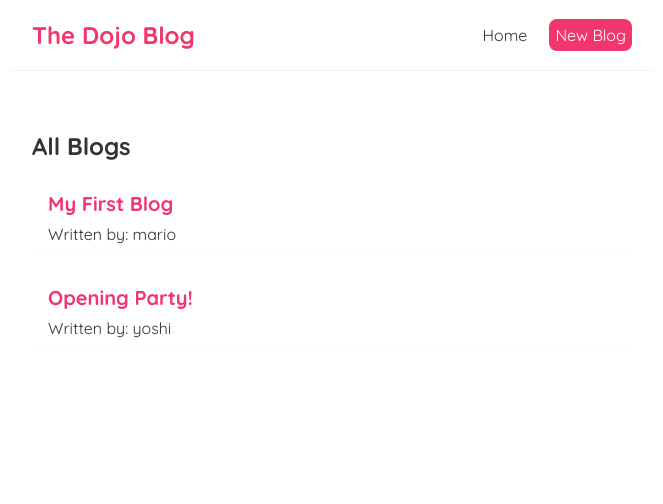
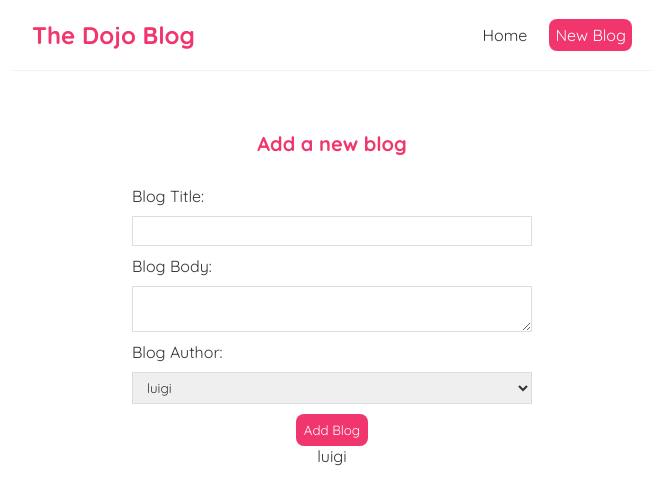
Before and after one commit to lmitchell524/dojo-blog, a React (Create React App) app: page /create in a window 1280 px wide. Shown: the top 504 px of the page, without its empty margins (308-971 px from the left). Built offline with nearby package versions, Linux system fonts and the light colour scheme; data requests are answered from the project's data file.

Commit message:
Added react router to link up additional pages. Created form to submit new blog posts

```diff
--- a/package.json
+++ b/package.json
@@ -8,6 +8,7 @@
     "@testing-library/user-event": "^13.5.0",
     "react": "^17.0.2",
     "react-dom": "^17.0.2",
+    "react-router-dom": "^5.3.0",
     "react-scripts": "5.0.0",
     "web-vitals": "^2.1.4"
   },
--- a/src/App.js
+++ b/src/App.js
@@ -1,16 +1,31 @@
 import Navbar from './Navbar';
 import Home from './Home';
+import Create from './Create';
+import BlogDetails from './BlogDetails';
+import { BrowserRouter as Router, Route, Switch } from 'react-router-dom';
 
 function App() {
   const title = "Welcome to the new blog";
 
   return (
-    <div className="App">
-      <Navbar />
-      <div className="content">
-        <Home/>
+    <Router>
+      <div className="App">
+        <Navbar />
+        <div className="content">
+          <Switch>
+            <Route exact path="/">
+              <Home />
+            </Route>
+            <Route path="/create">
+              <Create />
+            </Route>
+            <Route path="/blogs/:id">
+              <BlogDetails />
+            </Route>
+          </Switch>
+        </div>
       </div>
-    </div>
+    </Router>
   );
 }
 
--- /dev/null
+++ b/src/BlogDetails.js
@@ -0,0 +1,22 @@
+import { useParams } from 'react-router-dom';
+import useFetch from './useFetch';
+
+const BlogDetails = () => {
+  const { id } = useParams();
+  const { data: blog, error, isLoading } = useFetch('http://localhost:8000/blogs/' + id);
+  return (
+    <div className="blog-details">
+      {isLoading && <div>Loading...</div>}
+      {error && <div>{error}</div>}
+      { blog && (
+        <article>
+          <h2>{ blog.title }</h2>
+          <p>Written By: { blog.author }</p>
+          <div>{ blog.body }</div>
+        </article>
+      )}
+    </div>
+   );
+}
+
+export default BlogDetails;
--- a/src/BlogList.js
+++ b/src/BlogList.js
@@ -1,11 +1,15 @@
+import { Link } from 'react-router-dom';
+
 const BlogList = ({blogs, title}) => {
   return (
     <div className="blog-list">
       <h2>{ title } </h2>
       {blogs.map((blog) => (
         <div className="blog-preview" key={blog.id}>
-          <h2>{ blog.title }</h2>
-          <p>Written by: { blog.author } </p>
+          <Link to={`/blogs/${blog.id}`}>
+            <h2>{ blog.title }</h2>
+            <p>Written by: { blog.author } </p>
+          </Link>
         </div>
       ))}
     </div>
--- /dev/null
+++ b/src/Create.js
@@ -0,0 +1,33 @@
+import { useState } from "react";
+
+const Create = () => {
+  const [title, setTitle] = useState('');
+  const [body, setBody] = useState('');
+  const [author, setAuthor] = useState('luigi');
+
+
+  return (
+    <div className="create">
+      <h2>Add a new blog</h2>
+      <form>
+        <label>Blog Title: </label>
+        <input type="text" required value={title} onChange={(e) => setTitle(e.target.value)}/>
+
+        <label>Blog Body: </label>
+        <textarea required value={body} onChange={(e) => setBody(e.target.value)}></textarea>
+
+        <label>Blog Author: </label>
+        <select value={author} onChange={(e) => setAuthor(e.target.value)}>
+          <option value="mario">mario</option>
+          <option value="luigi">luigi</option>
+        </select>
+        <button>Add Blog</button>
+      </form>
+      <p>{title}</p>
+      <p>{body}</p>
+      <p>{author}</p>
+    </div>
+  );
+}
+
+export default Create;
--- a/src/Home.js
+++ b/src/Home.js
@@ -1,37 +1,8 @@
-import {useState, useEffect } from 'react';
-
 import BlogList from './BlogList';
+import useFetch from './useFetch';
 
 const Home = () => {
-  const [blogs, setBlogs] = useState(null);
-  const [isLoading, setIsLoading] = useState(true);
-  const [error, setError] = useState(null);
-
-  useEffect(() => {
-    setTimeout(() => {
-      fetch('http://localhost:8000/blogs')
-        .then(res => {
-          if(!res.ok){
-            throw Error("Could not fetch the data for that resource");
-          } else {
-            return res.json();
-          }
-        })
-        .then(data => {
-          console.log(data);
-          setBlogs(data);
-          setIsLoading(false);
-          setError(null);
-        })
-        .catch(err => {
-          setIsLoading(false);
-          setError(err.message);
-        })
-      }, 1000);
-    }, []);
-
-
-
+  const { data: blogs, isLoading, error } = useFetch('http://localhost:8000/blogs');
   return (
     <div className="home">
       { error && <div>{ error } </div>}
--- a/src/Navbar.js
+++ b/src/Navbar.js
@@ -1,17 +1,19 @@
 import React from 'react';
+import { Link } from 'react-router-dom';
 
 const Navbar = () => {
   return (
     <nav className="navbar">
       <h1>The Dojo Blog</h1>
       <div className="links">
-        <a href="/">Home</a>
+
+        <Link to="/">Home</Link>
         {/* camelcase css attributes b/c dashes look like minus signs and we are in a JS file */}
-        <a href="/create" style={{
+        <Link to="/create" style={{
           color: "white",
           backgroundColor: "#f1356d",
           borderRadius: "8px"
-        }}>New Blog</a>
+        }}>New Blog</Link>
       </div>
     </nav>
   );
--- a/src/index.css
+++ b/src/index.css
@@ -48,3 +48,57 @@
   color: #f1356d;
   margin-bottom: 8px;
 }
+
+.blog-preview a {
+  text-decoration: none;
+}
+
+/* blog details page */
+.blog-details h2 {
+  font-size: 20px;
+  color: #f1356d;
+  margin-bottom: 10px;
+}
+.blog-details div {
+  margin: 20px 0;
+}
+.blog-details button {
+  background: #f1356d;
+  color: #fff;
+  border: 0;
+  padding: 8px;
+  border-radius: 8px;
+  cursor: pointer;
+}
+
+/* create new blog form */
+.create {
+  max-width: 400px;
+  margin: 0 auto;
+  text-align: center;
+}
+.create label {
+  text-align: left;
+  display: block;
+}
+.create h2 {
+  font-size: 20px;
+  color: #f1356d;
+  margin-bottom: 30px;
+}
+.create input, .create textarea, .create select {
+  width: 100%;
+  padding: 6px 10px;
+  margin: 10px 0;
+  border: 1px solid #ddd;
+  box-sizing: border-box;
+  display: block;
+}
+.create button {
+  background: #f1356d;
+  color: #fff;
+  border: 0;
+  padding: 8px;
+  border-radius: 8px;
+  cursor: pointer;
+}
--- /dev/null
+++ b/src/useFetch.js
@@ -0,0 +1,44 @@
+import {useState, useEffect} from 'react';
+
+const useFetch = (url) => {
+  const [data, setData] = useState(null);
+  const [isLoading, setIsLoading] = useState(true);
+  const [error, setError] = useState(null);
+
+  useEffect(() => {
+    const abortCont = new AbortController();
+
+    setTimeout(() => {
+       //second param associates abort controller to fetch function
+      fetch(url, { signal: abortCont.signal })
+        .then(res => {
+          if(!res.ok){
+            throw Error("Could not fetch the data for that resource");
+          } else {
+            return res.json();
+          }
+        })
+        .then(data => {
+          console.log(data);
+          setData(data);
+          setIsLoading(false);
+          setError(null);
+        })
+        .catch(err => {
+          if(err.name === 'AbortError'){
+            console.log("fetch aborted");
+          } else {
+            setIsLoading(false);
+            setError(err.message);
+          }
+        })
+      }, 1000);
+
+      //aborts whatever fetch it's associated with so that state isn't trying to be updated on an unmounted compontent
+      return () => abortCont.abort();
+    }, [url]);
+
+    return { data, isLoading, error }
+}
+
+export default useFetch;
```
Also changed, not shown: 2 other files (tests, documents, lock files or other folders).
